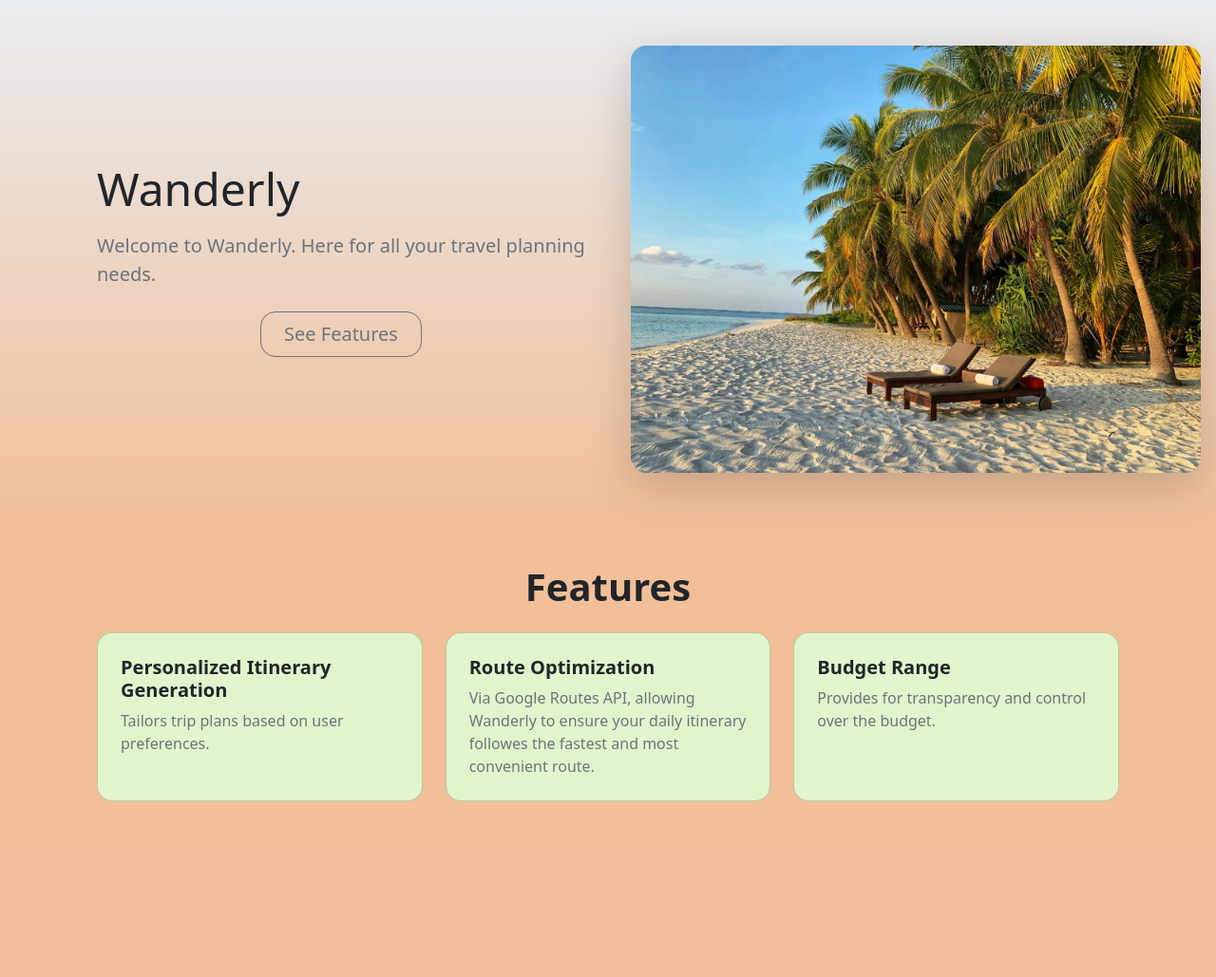
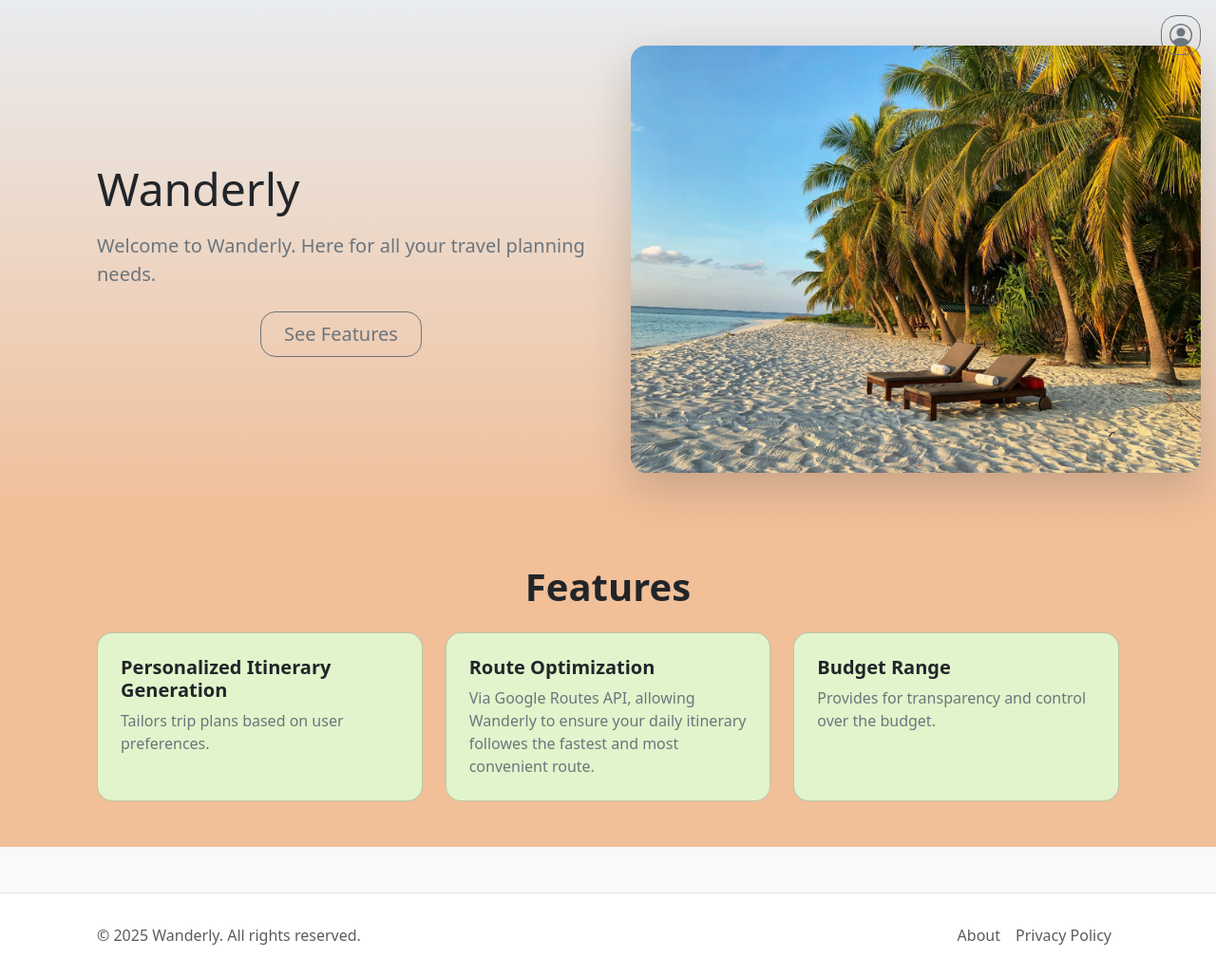
Before and after one commit to UCCS-CS4300-5300/Team-6-Fall-2025-Sec-1, a Django app: page / in a window 1280 px wide. Shown: the whole page at 95% size. Before the commit the page ends 844 px from the top, so only its background shows below. Run offline with Django 4.2, Linux system fonts and the light colour scheme.

Commit message:
Added User symbol/dropdown, and Footer
User symbol has dropdown that will be used for registration/login. Also added footer to look like proper homepage

```diff
--- a/Wanderly/home/templates/index.html
+++ b/Wanderly/home/templates/index.html
@@ -12,6 +12,28 @@
         <link rel="stylesheet" href="{% static 'styles.css' %}">
     </head>
     <body class="bg-light">
+        <div class="position-fixed top-0 end-0 p-3">
+            <div class="dropdown">
+                <button
+                    class="btn btn-outline-secondary rounded-circle p-2 d-flex align-items-center justify-content-center"
+                    type="button"
+                    id="userMenuButton"
+                    data-bs-toggle="dropdown"
+                    aria-expanded="false"
+                    aria-label="User menu"
+                >
+                    <svg xmlns="http://www.w3.org/2000/svg" width="24" height="24" fill="currentColor" class="bi bi-person-circle" viewBox="0 0 16 16">
+                        <path d="M11 6a3 3 0 1 1-6 0 3 3 0 0 1 6 0"/>
+                        <path fill-rule="evenodd" d="M0 8a8 8 0 1 1 16 0A8 8 0 0 1 0 8m8-7a7 7 0 0 0-5.468 11.37C3.242 11.226 4.805 10 8 10s4.757 1.225 5.468 2.37A7 7 0 0 0 8 1"/>
+                    </svg>
+                </button>
+                <ul class="dropdown-menu dropdown-menu-end shadow" aria-labelledby="userMenuButton">
+                    <li><a class="dropdown-item" href="#">Profile</a></li>
+                    <li><a class="dropdown-item" href="#">Login</a></li>
+                    <li><a class="dropdown-item" href="#">Register</a></li>
+                </ul>
+            </div>
+        </div>
 
         <header class="info-section">
             <div class="container py-5">
@@ -78,6 +100,25 @@
             </div>
         </section>
 
+        <footer class="bg-white border-top py-4 mt-5">
+            <div class="container">
+                <div class="row align-items-center gy-3">
+                    <div class="col-md-6 text-center text-md-start">
+                        <span class="text-muted">&copy; 2025 Wanderly. All rights reserved.</span>
+                    </div>
+                    <div class="col-md-6">
+                        <ul class="nav justify-content-center justify-content-md-end">
+                            <li class="nav-item">
+                                <a class="nav-link px-2 text-muted" href="#">About</a>
+                            </li>
+                            <li class="nav-item">
+                                <a class="nav-link px-2 text-muted" href="#">Privacy Policy</a>
+                            </li>
+                        </ul>
+                    </div>
+                </div>
+            </div>
+        </footer>
 
         <script src="https://cdn.jsdelivr.net/npm/bootstrap@5.3.3/dist/js/bootstrap.bundle.min.js"></script>
     </body>
```
